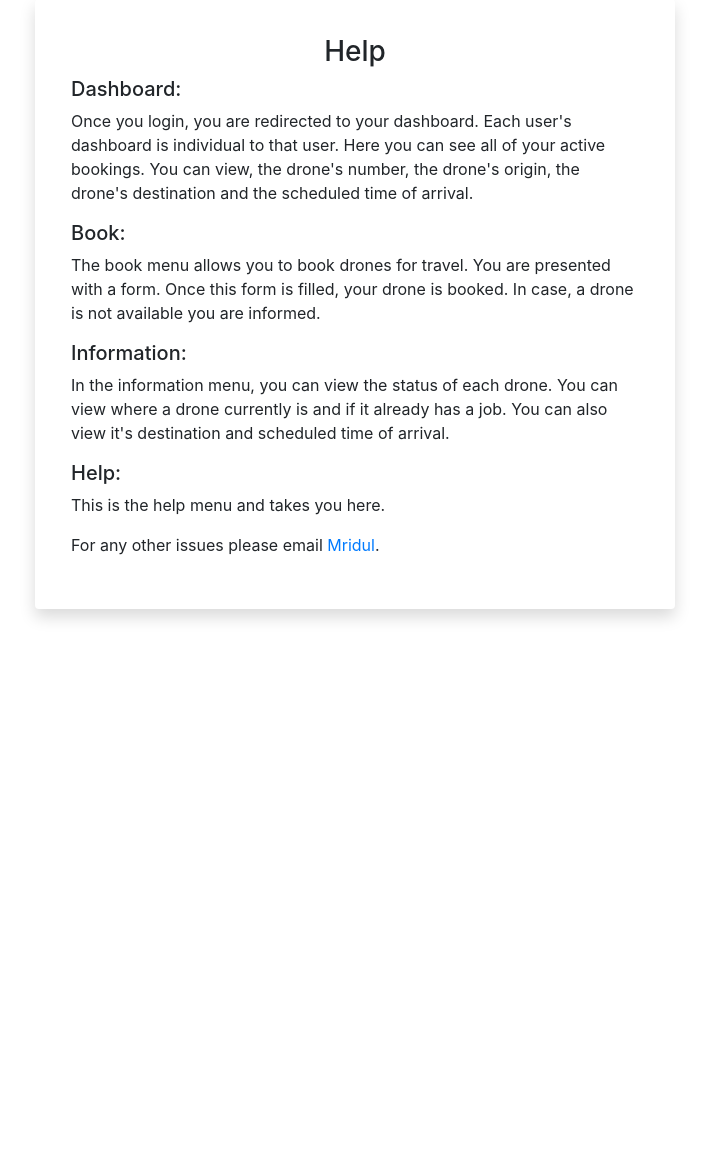
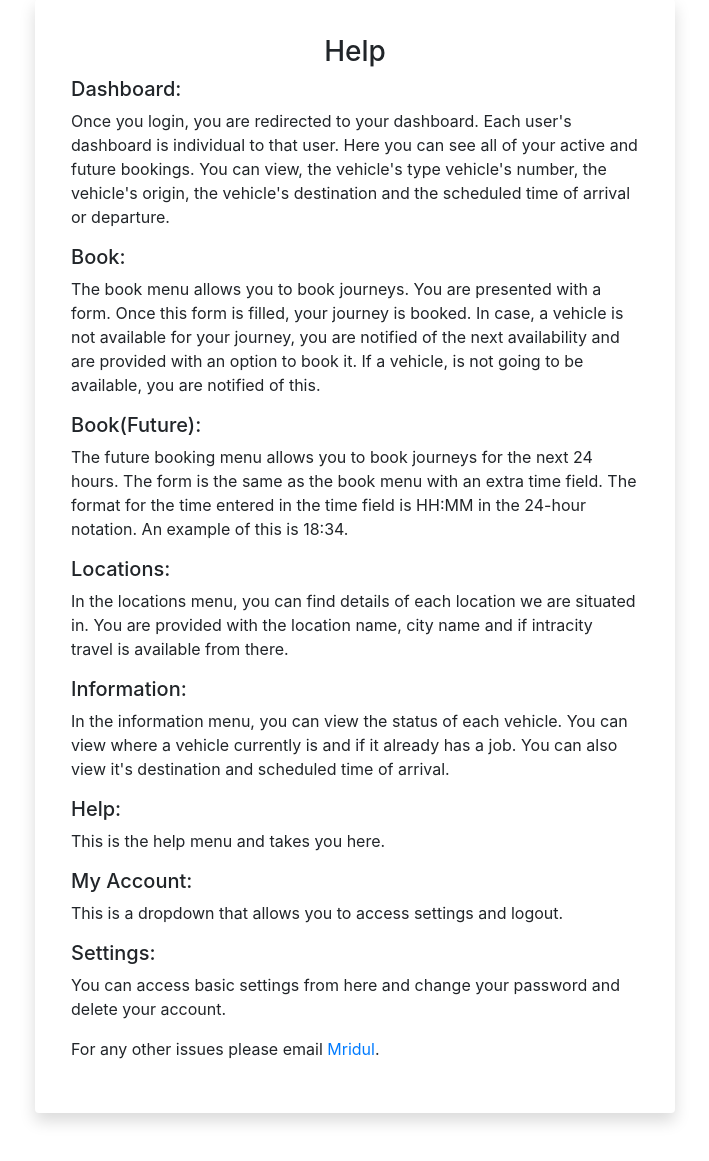
Before and after one commit to mriduldhall/DroneNav, a Django app: page /dashboard/help in a window 1280 px wide. Shown: the part 427-1588 px from the top of the page, without its empty margins (285-994 px from the left). Before the commit the page ends 1047 px from the top, so only its background shows below. Run offline with Django 3.2, Linux system fonts and the light colour scheme; some libraries are stand-ins or nearby versions.

Commit message:
Updated help menu

```diff
--- a/drone_system/templates/drone_system/help.html
+++ b/drone_system/templates/drone_system/help.html
@@ -8,18 +8,31 @@
                 <h3 style="text-align: center">Help</h3>
                 <h5>Dashboard:</h5>
                 <p>Once you login, you are redirected to your dashboard. Each user's dashboard is individual
-                to that user. Here you can see all of your active bookings. You can view, the drone's number,
-                the drone's origin, the drone's destination and the scheduled time of arrival.</p>
+                to that user. Here you can see all of your active and future bookings. You can view, the vehicle's
+                type vehicle's number, the vehicle's origin, the vehicle's destination and the scheduled time of
+                arrival or departure.</p>
                 <h5>Book:</h5>
-                <p>The book menu allows you to book drones for travel. You are presented with a form.
-                Once this form is filled, your drone is booked. In case, a drone is not available you
-                are informed.</p>
+                <p>The book menu allows you to book journeys. You are presented with a form. Once this
+                form is filled, your journey is booked. In case, a vehicle is not available for your journey,
+                you are notified of the next availability and are provided with an option to book it. If a vehicle,
+                is not going to be available, you are notified of this.</p>
+                <h5>Book(Future):</h5>
+                <p>The future booking menu allows you to book journeys for the next 24 hours. The form
+                is the same as the book menu with an extra time field. The format for the time entered in
+                the time field is HH:MM in the 24-hour notation. An example of this is 18:34.</p>
+                <h5>Locations:</h5>
+                <p>In the locations menu, you can find details of each location we are situated in. You are
+                provided with the location name, city name and if intracity travel is available from there.</p>
                 <h5>Information:</h5>
-                <p>In the information menu, you can view the status of each drone. You can view where
-                a drone currently is and if it already has a job. You can also view it's destination
+                <p>In the information menu, you can view the status of each vehicle. You can view where
+                a vehicle currently is and if it already has a job. You can also view it's destination
                 and scheduled time of arrival.</p>
                 <h5>Help:</h5>
                 <p>This is the help menu and takes you here.</p>
+                <h5>My Account:</h5>
+                <p>This is a dropdown that allows you to access settings and logout.</p>
+                <h5>Settings:</h5>
+                <p>You can access basic settings from here and change your password and delete your account.</p>
                 <p>For any other issues please email <a href="mailto:mriduldhall@mayfieldschool.net">Mridul</a>.</p>
             </div>
         </div>
```
